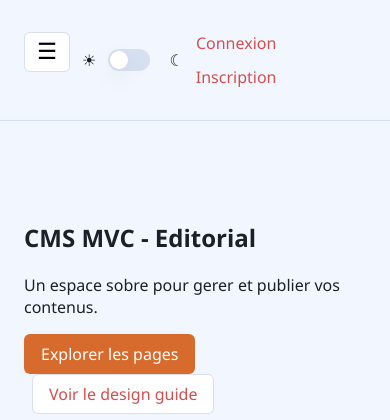
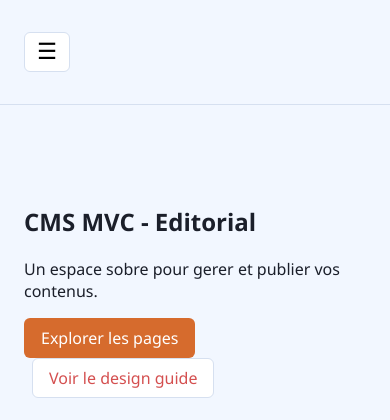
Before and after one commit to YounessNB94/projet-php-3IWA, a PHP site: page / in a window 390 px wide. Shown: the top 420 px of the page. Run offline with PHP 8.4, Linux system fonts and the light colour scheme.

Commit message:
Refactor navigation structure and styles for improved layout and responsiveness

```diff
--- a/www/app/views/partials/header.php
+++ b/www/app/views/partials/header.php
@@ -8,16 +8,15 @@ $isLoggedIn = $isLoggedIn ?? false;
 <header class="nav-shell">
     <div class="layout-container">
         <nav class="nav" aria-label="Navigation principale">
-            <div class="nav__left">
             <button class="nav__toggle" type="button" data-nav-toggle aria-expanded="false" aria-label="Ouvrir le menu">
                 <span class="nav__icon" aria-hidden="true">&#9776;</span>
             </button>
-                <div class="nav__links" data-nav-panel>
+            <div class="nav__panel" data-nav-panel>
+                <div class="nav__links">
                     <a href="/">Accueil</a>
                     <a href="/pages">Pages</a>
                     <a href="/admin">Admin</a>
                     <a href="/styleguide">Styleguide</a>
-                </div>
                 </div>
                 <div class="nav__right">
                     <label class="theme-switch" aria-label="Basculer mode sombre">
@@ -36,6 +35,7 @@ $isLoggedIn = $isLoggedIn ?? false;
                         <?php endif; ?>
                     </div>
                 </div>
+            </div>
         </nav>
     </div>
 </header>
--- a/www/public/css/main.css
+++ b/www/public/css/main.css
@@ -66,15 +66,11 @@ a:hover {
 	align-items: center;
 }
 
-.nav__left,
-.nav__right {
-	display: inline-flex;
+.nav__panel {
+	display: flex;
 	align-items: center;
 	gap: var(--space-3);
-}
-
-.nav__right {
-	margin-left: auto;
+	width: 100%;
 }
 
 .nav__toggle {
@@ -96,6 +92,13 @@ a:hover {
 	flex-wrap: wrap;
 	gap: var(--space-3);
 	align-items: center;
+}
+
+.nav__right {
+	display: inline-flex;
+	align-items: center;
+	gap: var(--space-3);
+	margin-left: auto;
 }
 
 .nav__auth {
@@ -176,15 +179,12 @@ a:hover {
 		align-items: flex-start;
 	}
 
-	.nav__right {
-		margin-left: 0;
-	}
-
 	.nav__toggle {
 		display: inline-flex;
 	}
 
-	.nav__links {
+
+	.nav__panel {
 		display: none;
 		position: fixed;
 		inset: 0;
@@ -194,14 +194,18 @@ a:hover {
 		justify-content: center;
 		gap: var(--space-4);
 		z-index: 10;
+		padding: var(--space-6) var(--space-4);
 	}
 
+	.nav__links,
+	.nav__right,
 	.nav__auth {
 		flex-direction: column;
 		align-items: center;
+		margin-left: 0;
 	}
 
-	.nav__links.is-open {
+	.nav__panel.is-open {
 		display: flex;
 	}
 
--- a/www/public/css/scss/_components.scss
+++ b/www/public/css/scss/_components.scss
@@ -5,15 +5,11 @@
   align-items: center;
 }
 
-.nav__left,
-.nav__right {
-  display: inline-flex;
+.nav__panel {
+  display: flex;
   align-items: center;
   gap: var(--space-3);
-}
-
-.nav__right {
-  margin-left: auto;
+  width: 100%;
 }
 
 .nav-shell {
@@ -41,6 +37,13 @@
   flex-wrap: wrap;
   gap: var(--space-3);
   align-items: center;
+}
+
+.nav__right {
+  display: inline-flex;
+  align-items: center;
+  gap: var(--space-3);
+  margin-left: auto;
 }
 
 .nav__auth {
@@ -249,15 +252,12 @@ thead th {
     align-items: flex-start;
   }
 
-  .nav__right {
-    margin-left: 0;
-  }
-
   .nav__toggle {
     display: inline-flex;
   }
 
-  .nav__links {
+
+  .nav__panel {
     display: none;
     position: fixed;
     inset: 0;
@@ -267,14 +267,18 @@ thead th {
     justify-content: center;
     gap: var(--space-4);
     z-index: 10;
+    padding: var(--space-6) var(--space-4);
   }
 
+  .nav__links,
+  .nav__right,
   .nav__auth {
     flex-direction: column;
     align-items: center;
+    margin-left: 0;
   }
 
-  .nav__links.is-open {
+  .nav__panel.is-open {
     display: flex;
   }
 
```
Lines whose indentation alone changed are shown as unchanged.
